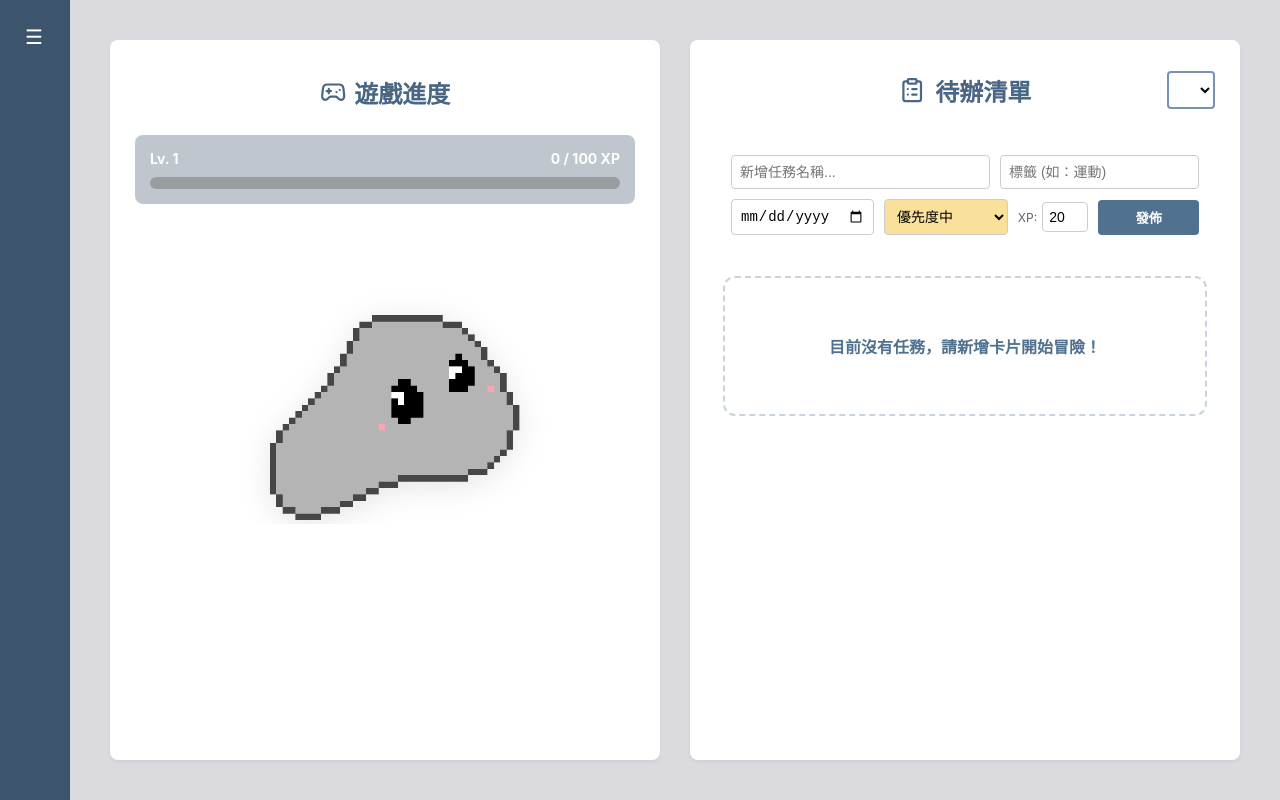
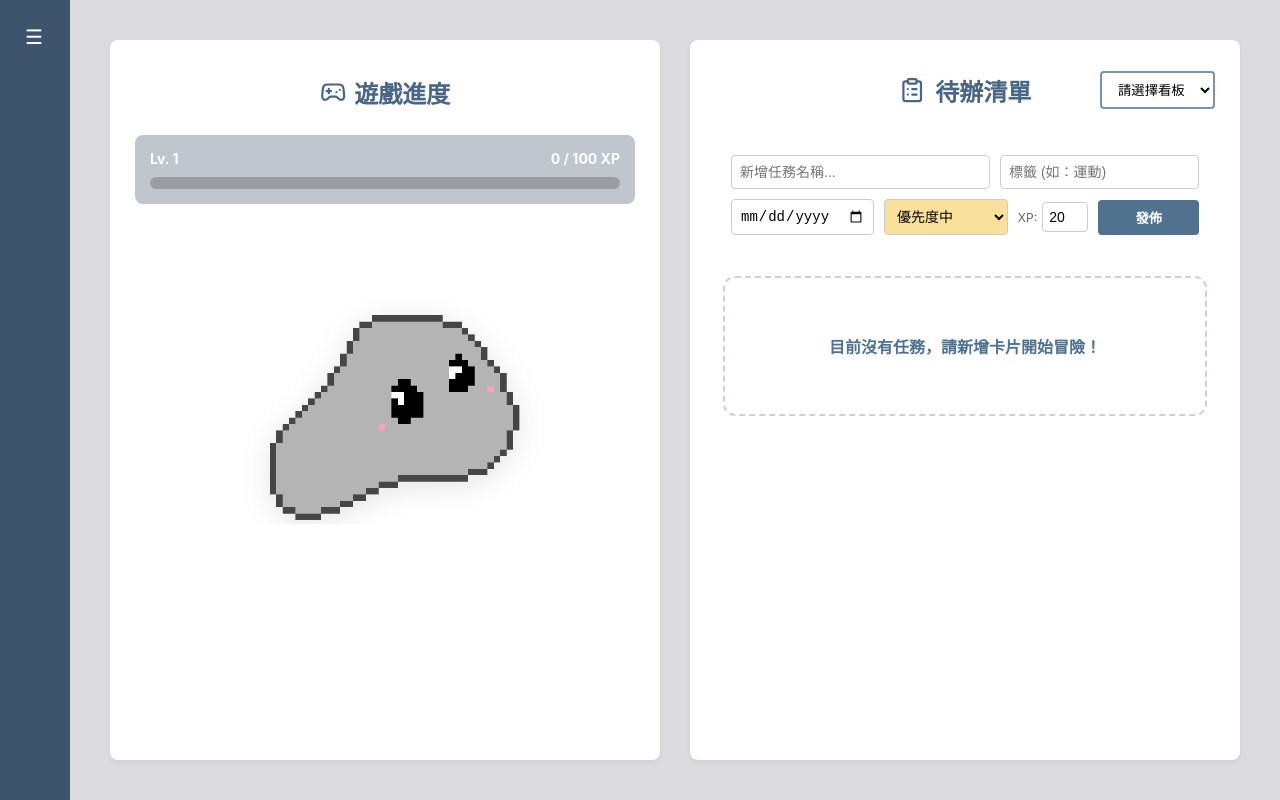
Before and after one commit to Agoldenfish030/stonereact_client, a React (Create React App) app: page / in a window 1280 px wide. Built offline with nearby package versions, Linux system fonts and the light colour scheme; sample sign-in values are in the browser's storage.

Commit message:
修正 select 語法錯誤

```diff
--- a/src/App.js
+++ b/src/App.js
@@ -9,11 +9,11 @@ import LogInOut from './components/LogInOut/LogInOut';
 import Authority from './components/LogInOut/Authority';
 
 // for fish
-//import useCheckWindow from './components/controlToken/checkWindow';
+import useCheckWindow from './components/controlToken/checkWindow';
 
 function App() {
     //for fish
-    //useCheckWindow();
+    useCheckWindow();
 
     // 遊戲核心狀態
     const [xp, setXp] = useState(() => {
--- a/src/components/MainArea/Home.js
+++ b/src/components/MainArea/Home.js
@@ -125,15 +125,20 @@ const HomeContent = ({ xp, level, onTaskComplete, userState }) => {
 
             <section className="todo-list-area">
                 <div className="todo-header-group">
+                    {/* 標題會根據 CSS 保持在正中央 */}
                     <h2><ClipboardList className='list-header-icon'/> 待辦清單</h2>
 
-                    {/* 新增看板選擇下拉選單 */}
+                    {/* 看板選擇器會根據 CSS 絕對定位在右側 */}
                     <div className="board-selector">
                         <select
                             value={currentBoard.id}
                             onChange={handleBoardChange}
                             className="pixel-select"
-                        >請選擇看板
+                        >
+                            {/* 修正：預設提示必須放在 option 內 */}
+                            <option value="" disabled>請選擇看板</option>
+
+                            {/* 動態渲染從 API 取得的看板 */}
                             {boards.map(board => (
                                 <option key={board.id} value={board.id}>
                                     {board.name}
```
